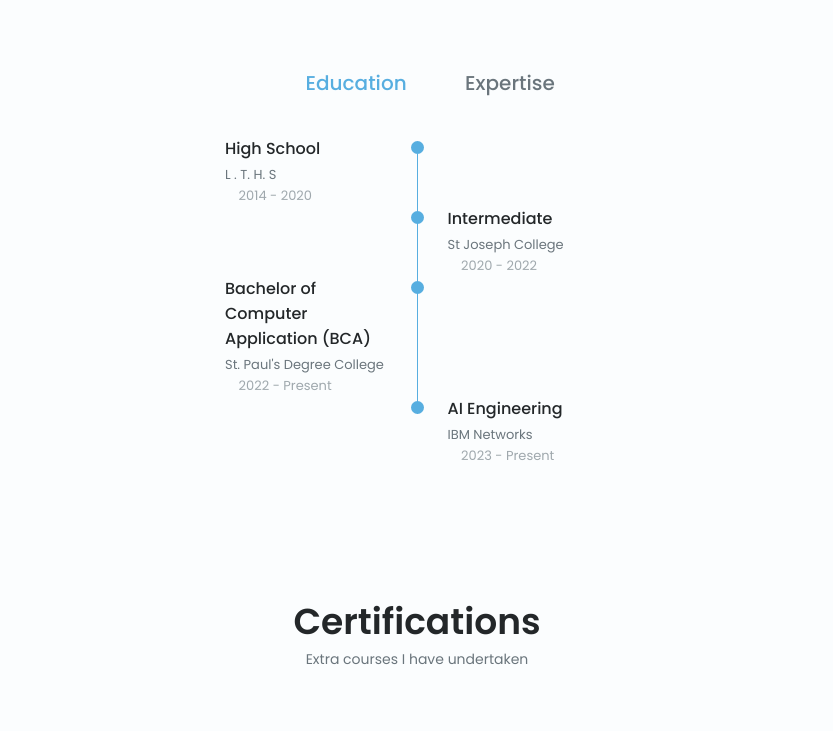
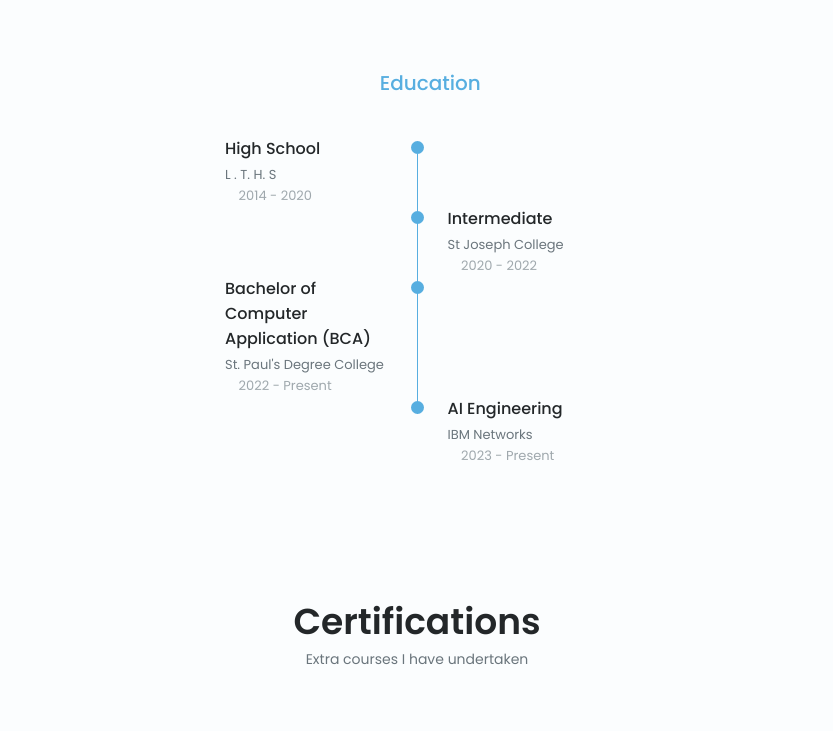
Before and after one commit to proc32/xfxaxn, a plain HTML site: page index.html in a window 1280 px wide. Shown: the part 3795-4526 px from the top of the page, without its empty margins (223-1056 px from the left). Drawn offline with nearby package versions, Linux system fonts and the light colour scheme; files whose address does not match are found by name.

Commit message:
index.html

```diff
--- a/index.html
+++ b/index.html
@@ -697,9 +697,7 @@
                         <i class="uil uil-graduation-cap qualification__icon"></i> Education
                     </div>
 
-                    <div class="qualification__button button--flex" data-target="#work">
-                        <i class="uil uil-briefcase-alt qualification__icon"></i> Expertise
-                    </div>
+
                 </div>
 
                 <div class="qualification__sections">
```
